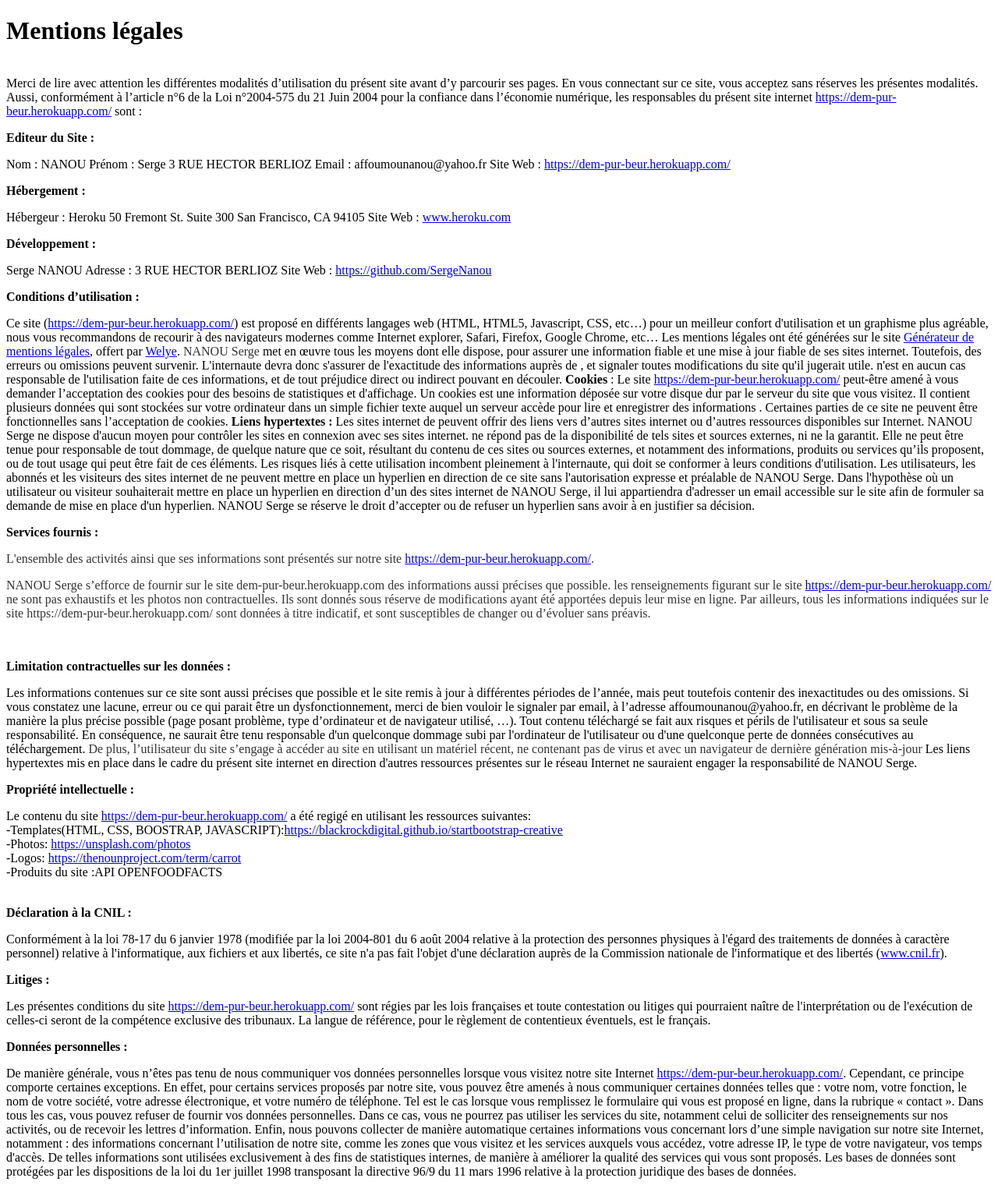
After one commit to SergeNanou/pur_beur_django, a Django app: page /legal/ in a window 1280 px wide. The commit adds this page. Shown: the whole page at 78% size. Run offline with Django 3.2, Linux system fonts and the light colour scheme.

Commit message:
deploy_2

```diff
--- a/amateurs_nutella/urls.py
+++ b/amateurs_nutella/urls.py
@@ -30,6 +30,7 @@ urlpatterns = [
     path('admin/', admin.site.urls),
     url(r'^register/$', connect.views.register, name='register'),
     url(r'^user_login/$', connect.views.user_login, name='user_login'),
+    url(r'^legal/$', connect.views.legal, name='legal'),
     url(r'^$', research.views.reception, name='reception'),
     url(r'^search/$', research.views.search, name='search'),
     url(r'^save/$', save.views.save_prod, name='save'),
--- a/connect/views.py
+++ b/connect/views.py
@@ -11,6 +11,8 @@ from django.contrib.auth.decorators import login_required
 def ind_pge_connex(request):
     form = SearchForm()
     return render(request,'ind_pge_connex.html',{'form':form})
+def legal(request):
+    return render(request, 'Mentions_legales.html')
 def index(request):
     return render(request,'connect/index.html')
 @login_required
--- /dev/null
+++ b/templates/Mentions_legales.html
@@ -0,0 +1,77 @@
+<!DOCTYPE html>
+<html lang="en">
+<meta charset="utf-8">
+
+<head>
+</head>
+<body>
+
+
+<h1>Mentions légales</h1>
+</br>
+Merci de lire avec attention les différentes modalités d’utilisation du présent site avant d’y parcourir ses pages. En vous connectant sur ce site, vous acceptez sans réserves les présentes modalités. Aussi, conformément à l’article n°6 de la Loi n°2004-575 du 21 Juin 2004 pour la confiance dans l’économie numérique, les responsables du présent site internet <a href="http://https://dem-pur-beur.herokuapp.com/">https://dem-pur-beur.herokuapp.com/</a> sont :
+
+<p style="color: #b51a00;"><span style="color: rgb(0, 0, 0);"><b>Editeur du Site : </b></span></p>
+Nom : NANOU
+Prénom : Serge
+3 RUE HECTOR BERLIOZ
+Email : affoumounanou@yahoo.fr
+Site Web : <a href="http://https://dem-pur-beur.herokuapp.com/">https://dem-pur-beur.herokuapp.com/</a>
+</br>
+<p style="color: #b51a00;"><b><span style="color: rgb(0, 0, 0);">Hébergement :</span> </b></p>
+Hébergeur : Heroku
+50 Fremont St. Suite 300 San Francisco, CA 94105
+Site Web :  <a href="http://www.heroku.com">www.heroku.com</a>
+</br>
+<p style="color: #b51a00;"><span style="color: rgb(0, 0, 0);"><b>Développement</b><b> : </b></span></p>
+Serge NANOU
+Adresse : 3 RUE HECTOR BERLIOZ
+Site Web : <a href="http://https://github.com/SergeNanou">https://github.com/SergeNanou</a>
+</br>
+<p style="color: #b51a00;"><span style="color: rgb(0, 0, 0);"><b>Conditions d’utilisation : </b></span></p>
+Ce site (<a href="http://https://dem-pur-beur.herokuapp.com/">https://dem-pur-beur.herokuapp.com/</a>) est proposé en différents langages web (HTML, HTML5, Javascript, CSS, etc…) pour un meilleur confort d'utilisation et un graphisme plus agréable, nous vous recommandons de recourir à des navigateurs modernes comme Internet explorer, Safari, Firefox, Google Chrome, etc…
+Les mentions légales ont été générées sur le site <a title="générateur de mentions légales pour site internet gratuit" href="http://www.generateur-de-mentions-legales.com">Générateur de mentions légales</a>, offert par <a title="imprimerie paris, imprimeur paris" href="http://welye.com">Welye</a>.
+
+<span style="color: #323333;">NANOU Serge<b> </b></span>met en œuvre tous les moyens dont elle dispose, pour assurer une information fiable et une mise à jour fiable de ses sites internet. Toutefois, des erreurs ou omissions peuvent survenir. L'internaute devra donc s'assurer de l'exactitude des informations auprès de , et signaler toutes modifications du site qu'il jugerait utile. n'est en aucun cas responsable de l'utilisation faite de ces informations, et de tout préjudice direct ou indirect pouvant en découler.
+
+<b>Cookies</b> : Le site <a href="http://https://dem-pur-beur.herokuapp.com/">https://dem-pur-beur.herokuapp.com/</a> peut-être amené à vous demander l’acceptation des cookies pour des besoins de statistiques et d'affichage. Un cookies est une information déposée sur votre disque dur par le serveur du site que vous visitez. Il contient plusieurs données qui sont stockées sur votre ordinateur dans un simple fichier texte auquel un serveur accède pour lire et enregistrer des informations . Certaines parties de ce site ne peuvent être fonctionnelles sans l’acceptation de cookies.
+
+<b>Liens hypertextes :</b> Les sites internet de peuvent offrir des liens vers d’autres sites internet ou d’autres ressources disponibles sur Internet. NANOU Serge ne dispose d'aucun moyen pour contrôler les sites en connexion avec ses sites internet. ne répond pas de la disponibilité de tels sites et sources externes, ni ne la garantit. Elle ne peut être tenue pour responsable de tout dommage, de quelque nature que ce soit, résultant du contenu de ces sites ou sources externes, et notamment des informations, produits ou services qu’ils proposent, ou de tout usage qui peut être fait de ces éléments. Les risques liés à cette utilisation incombent pleinement à l'internaute, qui doit se conformer à leurs conditions d'utilisation.
+
+Les utilisateurs, les abonnés et les visiteurs des sites internet de ne peuvent mettre en place un hyperlien en direction de ce site sans l'autorisation expresse et préalable de NANOU Serge.
+
+Dans l'hypothèse où un utilisateur ou visiteur souhaiterait mettre en place un hyperlien en direction d’un des sites internet de NANOU Serge, il lui appartiendra d'adresser un email accessible sur le site afin de formuler sa demande de mise en place d'un hyperlien. NANOU Serge se réserve le droit d’accepter ou de refuser un hyperlien sans avoir à en justifier sa décision.
+</br>
+<p style="color: #b51a00;"><span style="color: rgb(0, 0, 0);"><b>Services fournis : </b></span></p>
+<p style="color: #323333;">L'ensemble des activités ainsi que ses informations sont présentés sur notre site <a href="http://https://dem-pur-beur.herokuapp.com/">https://dem-pur-beur.herokuapp.com/</a>.</p>
+<p style="color: #323333;">NANOU Serge s’efforce de fournir sur le site dem-pur-beur.herokuapp.com des informations aussi précises que possible. les renseignements figurant sur le site <a href="http://https://dem-pur-beur.herokuapp.com/">https://dem-pur-beur.herokuapp.com/</a> ne sont pas exhaustifs et les photos non contractuelles. Ils sont donnés sous réserve de modifications ayant été apportées depuis leur mise en ligne. Par ailleurs, tous les informations indiquées sur le site https://dem-pur-beur.herokuapp.com/<span style="color: #000000;"><b> </b></span>sont données à titre indicatif, et sont susceptibles de changer ou d’évoluer sans préavis.  </p>
+</br>
+<p style="color: #b51a00;"><span style="color: rgb(0, 0, 0);"><b>Limitation contractuelles sur les données : </b></span></p>
+Les informations contenues sur ce site sont aussi précises que possible et le site remis à jour à différentes périodes de l’année, mais peut toutefois contenir des inexactitudes ou des omissions. Si vous constatez une lacune, erreur ou ce qui parait être un dysfonctionnement, merci de bien vouloir le signaler par email, à l’adresse affoumounanou@yahoo.fr, en décrivant le problème de la manière la plus précise possible (page posant problème, type d’ordinateur et de navigateur utilisé, …).
+
+Tout contenu téléchargé se fait aux risques et périls de l'utilisateur et sous sa seule responsabilité. En conséquence, ne saurait être tenu responsable d'un quelconque dommage subi par l'ordinateur de l'utilisateur ou d'une quelconque perte de données consécutives au téléchargement. <span style="color: #323333;">De plus, l’utilisateur du site s’engage à accéder au site en utilisant un matériel récent, ne contenant pas de virus et avec un navigateur de dernière génération mis-à-jour</span>
+
+Les liens hypertextes mis en place dans le cadre du présent site internet en direction d'autres ressources présentes sur le réseau Internet ne sauraient engager la responsabilité de NANOU Serge.
+</br>
+<p style="color: #b51a00;"><span style="color: rgb(0, 0, 0);"><b>Propriété intellectuelle :</b></span></p>
+Le contenu du site <a href="http://https://dem-pur-beur.herokuapp.com/"> https://dem-pur-beur.herokuapp.com/</a> a été regigé en utilisant les ressources suivantes:</br>
+-Templates(HTML, CSS, BOOSTRAP, JAVASCRIPT):<a href="https://blackrockdigital.github.io/startbootstrap-creative">https://blackrockdigital.github.io/startbootstrap-creative</a>  </br>
+-Photos: <a href="https://unsplash.com/photos">https://unsplash.com/photos</a>  </br>
+-Logos: <a href="https://thenounproject.com/term/carrot">https://thenounproject.com/term/carrot</a>  </br>
+-Produits du site :API OPENFOODFACTS </br>
+
+</br>
+<p style="color: #b51a00;"><span style="color: rgb(0, 0, 0);"><b>Déclaration à la CNIL : </b></span></p>
+Conformément à la loi 78-17 du 6 janvier 1978 (modifiée par la loi 2004-801 du 6 août 2004 relative à la protection des personnes physiques à l'égard des traitements de données à caractère personnel) relative à l'informatique, aux fichiers et aux libertés, ce site n'a pas fait l'objet d'une déclaration  auprès de la Commission nationale de l'informatique et des libertés (<a href="http://www.cnil.fr/">www.cnil.fr</a>).
+</br>
+<p style="color: #b51a00;"><span style="color: rgb(0, 0, 0);"><b>Litiges : </b></span></p>
+Les présentes conditions du site <a href="http://https://dem-pur-beur.herokuapp.com/">https://dem-pur-beur.herokuapp.com/</a> sont régies par les lois françaises et toute contestation ou litiges qui pourraient naître de l'interprétation ou de l'exécution de celles-ci seront de la compétence exclusive des tribunaux. La langue de référence, pour le règlement de contentieux éventuels, est le français.
+</br>
+<p style="color: #b51a00;"><span style="color: rgb(0, 0, 0);"><b>Données personnelles :</b></span></p>
+De manière générale, vous n’êtes pas tenu de nous communiquer vos données personnelles lorsque vous visitez notre site Internet <a href="http://https://dem-pur-beur.herokuapp.com/">https://dem-pur-beur.herokuapp.com/</a>.
+
+Cependant, ce principe comporte certaines exceptions. En effet, pour certains services proposés par notre site, vous pouvez être amenés à nous communiquer certaines données telles que : votre nom, votre fonction, le nom de votre société, votre adresse électronique, et votre numéro de téléphone. Tel est le cas lorsque vous remplissez le formulaire qui vous est proposé en ligne, dans la rubrique « contact ». Dans tous les cas, vous pouvez refuser de fournir vos données personnelles. Dans ce cas, vous ne pourrez pas utiliser les services du site, notamment celui de solliciter des renseignements sur nos activités, ou de recevoir les lettres d’information.
+
+Enfin, nous pouvons collecter de manière automatique certaines informations vous concernant lors d’une simple navigation sur notre site Internet, notamment : des informations concernant l’utilisation de notre site, comme les zones que vous visitez et les services auxquels vous accédez, votre adresse IP, le type de votre navigateur, vos temps d'accès. De telles informations sont utilisées exclusivement à des fins de statistiques internes, de manière à améliorer la qualité des services qui vous sont proposés. Les bases de données sont protégées par les dispositions de la loi du 1er juillet 1998 transposant la directive 96/9 du 11 mars 1996 relative à la protection juridique des bases de données.
+</body>
+</html>
--- a/templates/ind_acceuil.html
+++ b/templates/ind_acceuil.html
@@ -150,7 +150,7 @@
     <div class="container">
       <div class="row">
         <div class="col-lg-6">
-          <div class="small text-center text-muted">Mentions legales </div>
+          <div class="small text-center text-muted">  <a href="{% url 'legal' %}">Mentions legales</a> </div>
         </div>
         <div class="col-lg-6">
           <div class="small text-center text-muted">
--- a/templates/ind_pge_connex.html
+++ b/templates/ind_pge_connex.html
@@ -139,7 +139,7 @@
      <div class="container">
        <div class="row">
          <div class="col-lg-6">
-           <div class="small text-center text-muted">Mentions legales </div>
+           <div class="small text-center text-muted"><a href="{% url 'legal' %}">Mentions legales</a></div>
          </div>
          <div class="col-lg-6">
            <div class="small text-center text-muted">
--- a/templates/research/ind_pge_resultat.html
+++ b/templates/research/ind_pge_resultat.html
@@ -146,7 +146,7 @@
     <div class="container">
       <div class="row">
         <div class="col-lg-6">
-          <div class="small text-center text-muted">Mentions legales </div>
+          <div class="small text-center text-muted"><a href="{% url 'legal' %}">Mentions legales</a></div>
         </div>
         <div class="col-lg-6">
           <div class="small text-center text-muted">
--- a/templates/save/ind_pge_aliment.html
+++ b/templates/save/ind_pge_aliment.html
@@ -147,7 +147,7 @@
     <div class="container">
       <div class="row">
         <div class="col-lg-6">
-          <div class="small text-center text-muted">Mentions legales </div>
+          <div class="small text-center text-muted"><a href="{% url 'legal' %}">Mentions legales</a></div>
         </div>
         <div class="col-lg-6">
           <div class="small text-center text-muted">
--- a/templates/save/ind_pge_favorite.html
+++ b/templates/save/ind_pge_favorite.html
@@ -145,7 +145,7 @@
     <div class="container">
       <div class="row">
         <div class="col-lg-6">
-          <div class="small text-center text-muted">Mentions legales </div>
+          <div class="small text-center text-muted"><a href="{% url 'legal' %}">Mentions legales</a></div>
         </div>
         <div class="col-lg-6">
           <div class="small text-center text-muted">
```
